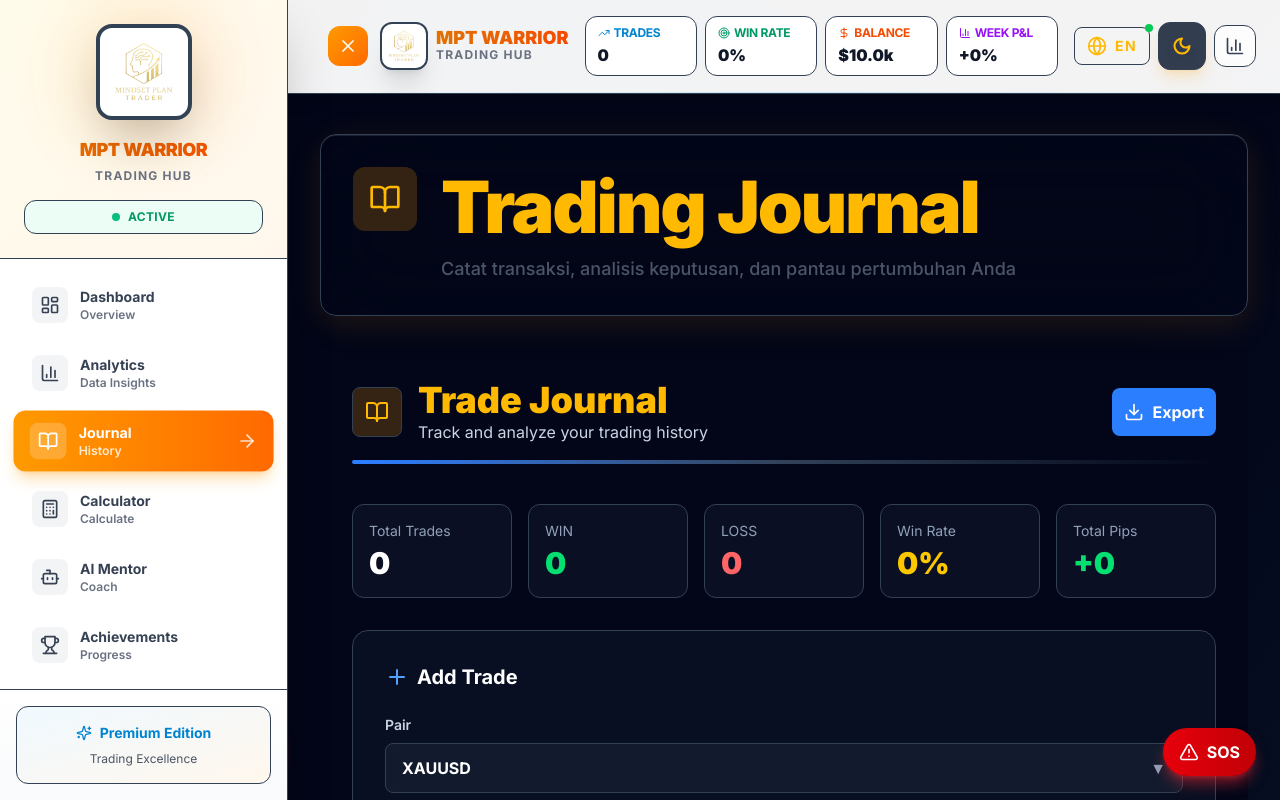
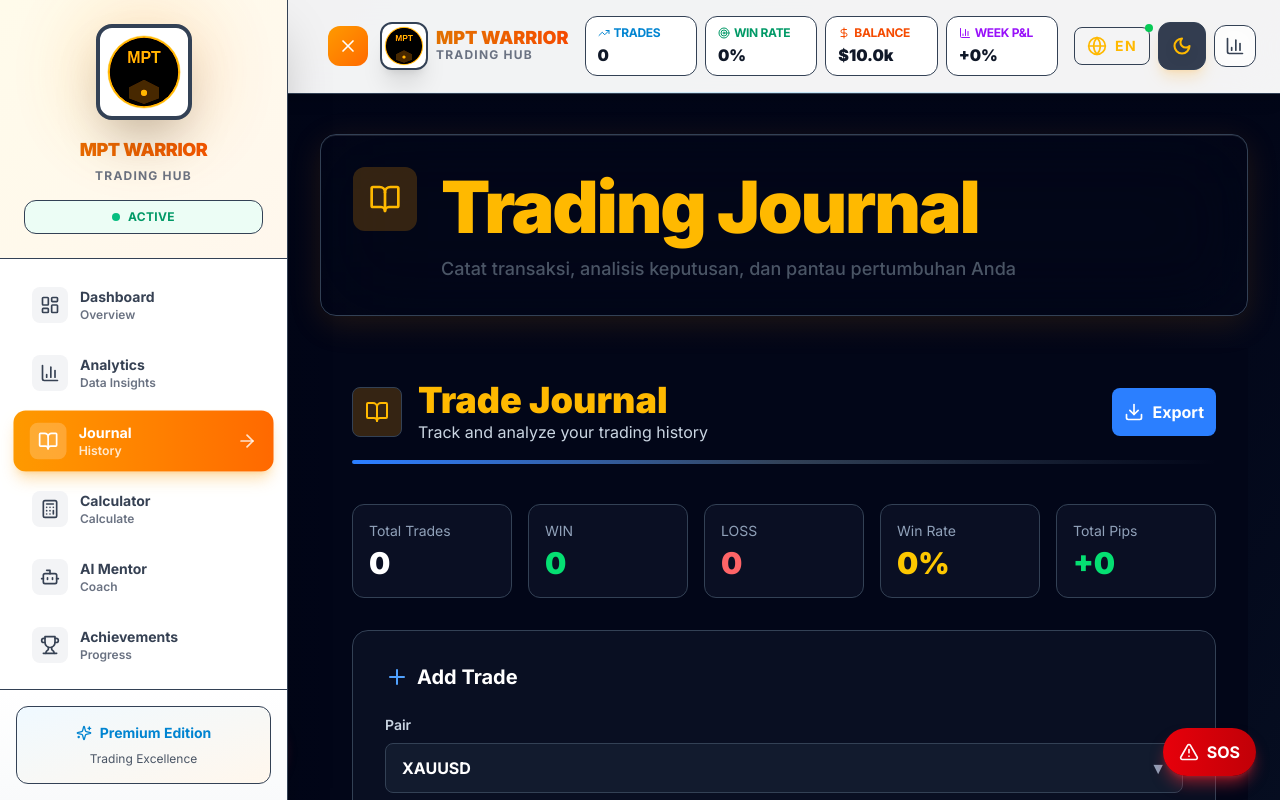
Before and after one commit to Hdiignna-DEV/mpt-warrior, a Next.js app: page /journal in a window 1280 px wide. Shown: the top 800 px of the page. Built offline with nearby package versions, Linux system fonts and the light colour scheme.

Commit message:
fix: Use SVG logo permanently
Logo PNG asli tidak bisa load di Vercel (unknown issue).
Gunakan SVG tactical design sebagai official logo.
Clean, scalable, dan guaranteed to work.

```diff
--- a/src/components/MptLogo.tsx
+++ b/src/components/MptLogo.tsx
@@ -1,12 +1,8 @@
 'use client';
 
-import { useState } from 'react';
-
 export default function MptLogo({ className = "", size = 96 }: { className?: string; size?: number }) {
-  const [imgError, setImgError] = useState(false);
-
-  // SVG Fallback
-  const SvgFallback = () => (
+  // Gunakan SVG permanent karena PNG tidak bisa load di Vercel
+  return (
     <svg
       width={size}
       height={size}
@@ -37,21 +33,4 @@ export default function MptLogo({ className = "", size = 96 }: { className?: str
       <circle cx="100" cy="100" r="95" fill="none" stroke="#F59E0B" strokeWidth="2" opacity="0.5" />
     </svg>
   );
-
-  // Try loading PNG first, fallback to SVG if fails
-  if (imgError) {
-    return <SvgFallback />;
-  }
-
-  return (
-    <img
-      src="/mpt-logo.png"
-      alt="MPT Logo"
-      width={size}
-      height={size}
-      className={className}
-      onError={() => setImgError(true)}
-      loading="eager"
-    />
-  );
 }
```
